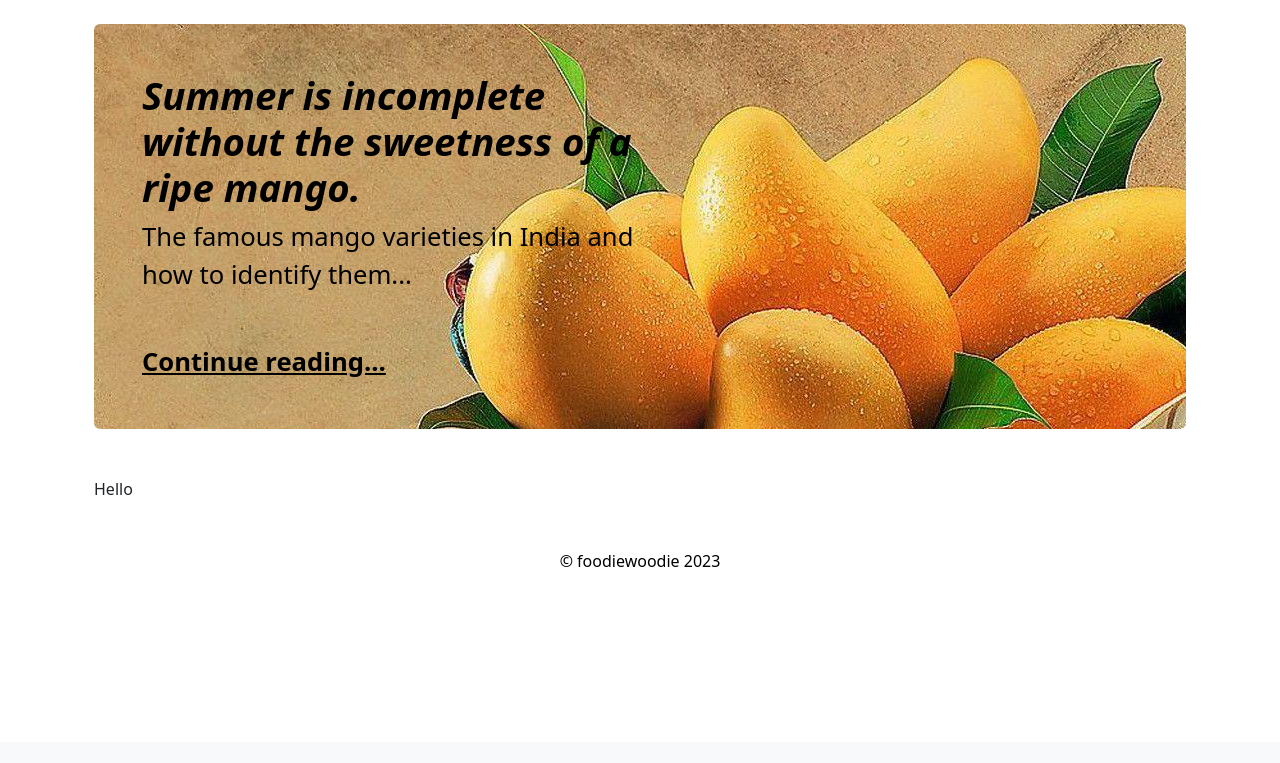
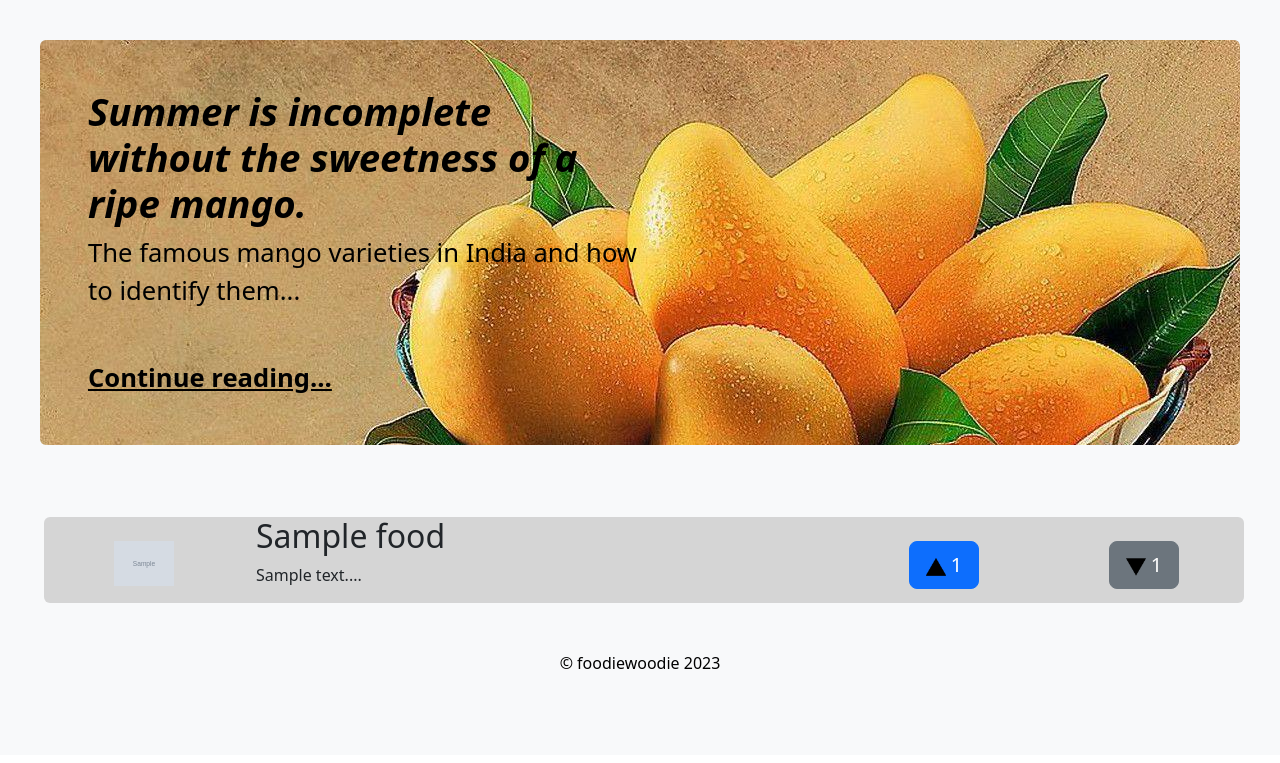
Before and after one commit to imobscure/FoodieWoodie, a Django app: page / in a window 1280 px wide. Shown: the part 58-821 px from the top of the page. Before the commit the page ends 625 px from the top, so only its background shows below. Run offline with Django 4.2, Linux system fonts and the light colour scheme; tables that the repository leaves empty hold one stand-in row (values such as "Sample post"); grey boxes marked "Sample" are stand-in pictures.

Commit message:
listed everything on home.

```diff
--- a/account/templates/account/login.html
+++ b/account/templates/account/login.html
@@ -5,7 +5,7 @@
 <section class="text-center">
   <!-- Background image -->
   {% load static %}
-  <div class="p-5 bg-image rounded" style="
+  <div class="p-5 bg-image rounded img-fluid" style="
         background-image: url({%static 'mango.jpg'%}); height: auto; max-width=100%);
         height: 500px;
         "></div>
--- a/account/templates/account/signup.html
+++ b/account/templates/account/signup.html
@@ -5,7 +5,7 @@
 <section class="text-center">
   <!-- Background image -->
   {% load static %}
-  <div class="p-5 bg-image rounded" style="
+  <div class="p-5 bg-image rounded img-fluid" style="
         background-image: url({%static 'mango.jpg'%}); height: auto; max-width=100%);
         height: 500px;
         "></div>
--- a/food/models.py
+++ b/food/models.py
@@ -8,7 +8,8 @@ class Food(models.Model):
     url = models.TextField()
     image = models.ImageField(upload_to='images/')
     icon = models.ImageField(upload_to='images/')
-    upvotes = models.IntegerField(default=1)
+    upvotes = models.IntegerField(default=0)
+    downvotes = models.IntegerField(default=0)
     contributor = models.ForeignKey(User, on_delete = models.CASCADE)
 
     def __str__(self):
@@ -18,4 +19,4 @@ class Food(models.Model):
         return self.body[:100]
 
     def pub_date_only(self):
-        return self.pub_date_only('%b %e %y')
+        return self.pub_date.strftime('%b %e %y')
--- a/food/templates/food/home.html
+++ b/food/templates/food/home.html
@@ -1,7 +1,8 @@
+
 {% extends 'base.html'%}
+{% load static %}
+{% block content %}
 
-{% block content %}
-{% load static %}
 <br />
 <div class="container-fluid">
 <div class="bg-image p-5 text-body-emphasis shadow-1-strong rounded mb-5"  style="background-image:url({%static 'mango.jpg'%}); height: auto; max-width=100%">
@@ -12,6 +13,47 @@
 </div>
 </div>
 
-Hello
+{% for food in food.all %}
+
+<br />
+<div class="rounded mx-md-1 shadow-5-strong container-fluid" style="
+      background: hsla(0, 0%, 80%, 0.8);
+      backdrop-filter: blur(1px);
+      ">
+  <div class="row">
+    <div class ="col-2 text-center" onclick="window.location='{% url 'details' food.id%}';" style="cursor: pointer;">
+      <br />
+      <img src="{{ food.icon.url }}" height=60 width=60 class="img-fluid" />
+      </div>
+      <div class ="col-6" onclick="window.location='{% url 'details' food.id%}';" style="cursor: pointer;">
+        <div class ="row">
+          <h2>{{ food.title }}</h2>
+          </div>
+          <div class ="row">
+          <p>{{ food.summary }}...</p>
+            </div>
+        </div>
+
+        <div class ="col-2 text-center">
+          <br />
+          <a href = "javascript: {document.getElementById('upvote{{food.id}}').submit()}"><button class="btn btn-fluid btn-primary btn-lg btn-block"><img src="{% static 'up.png' %}" height=20 width=20 class="img-fluid" /> {{ food.upvotes }}</button></a>
+          </div>
+          <div class ="col-2 text-center">
+            <br />
+            <a href = "javascript: {document.getElementById('downvote{{food.id}}').submit()}"><button class="btn btn-fluid btn-secondary btn-lg btn-block"><img src="{% static 'down.png' %}" height=20 width=20 class="img-fluid" /> {{ food.downvotes }}</button></a>
+            </div>
+
+    </div>
+    <form id="upvote{{food.id}}" method="POST" action="{% url 'upvote' food.id %}">
+          {% csrf_token %}
+          <input type="hidden" />
+        </form>
+    <form id="downvote{{food.id}}" method="POST" action="{% url 'downvote' food.id %}">
+            {% csrf_token %}
+            <input type="hidden" />
+      </form>
+  </div>
+
+{% endfor %}
 
 {% endblock %}
--- a/food/urls.py
+++ b/food/urls.py
@@ -3,4 +3,7 @@ from . import views
 
 urlpatterns = [
     path('create', views.create, name = "create"),
+    path('<int:food_id>', views.details, name = "details"),
+    path('<int:food_id>/upvote', views.upvote, name = "upvote"),
+    path('<int:food_id>/downvote', views.downvote, name = "downvote"),
 ]
--- a/food/views.py
+++ b/food/views.py
@@ -1,10 +1,11 @@
-from django.shortcuts import render, redirect
+from django.shortcuts import render, redirect, get_object_or_404
 from django.contrib.auth.decorators import login_required
 from .models import Food
 from django.utils import timezone
 
 def home(request):
-    return render(request, 'food/home.html')
+    food = Food.objects
+    return render(request, 'food/home.html', {'food': food})
 
 @login_required
 def create(request):
@@ -22,10 +23,28 @@ def create(request):
             food.pub_date = timezone.datetime.now()
             food.contributor = request.user
             food.save()
-            return redirect('home')
+            return redirect('/food/'+str(food.id))
         else:
             return render(request, 'food/create.html', {'error': 'All the Fields are mandatory.'})
     else:
         return render(request, 'food/create.html')
 
-# Create your views here.
+def details(request, food_id):
+    food = get_object_or_404(Food, pk=food_id)
+    return render(request, 'food/details.html', {'food': food})
+
+@login_required
+def upvote(request, food_id):
+    if request.method == 'POST':
+        food = get_object_or_404(Food, pk=food_id)
+        food.upvotes += 1
+        food.save()
+        return redirect('/food/' + str(food.id))
+
+@login_required
+def downvote(request, food_id):
+    if request.method == 'POST':
+        food = get_object_or_404(Food, pk=food_id)
+        food.downvotes += 1
+        food.save()
+        return redirect('/food/' + str(food.id))
--- a/foodiewoodie/templates/base.html
+++ b/foodiewoodie/templates/base.html
@@ -70,13 +70,13 @@
       </div>
     </nav>
   </header>
+<div class="p-3 mb-2 bg-light">
 
-
-  <div class="container">
+  <div class="container-fluid">
     {% block content %}
     {% endblock %}
   </div>
-
+</div>
   <footer class="text-body-primary py-xl-5">
     <div class="container text-center" style="color:black">
       <p>
```
Also changed, not shown: food/templates/food/details.html (added, +65 -0 lines), food/migrations/0003_food_downvotes_alter_food_upvotes.py (added), foodiewoodie/static/down.png (added), foodiewoodie/static/up.png (added).
